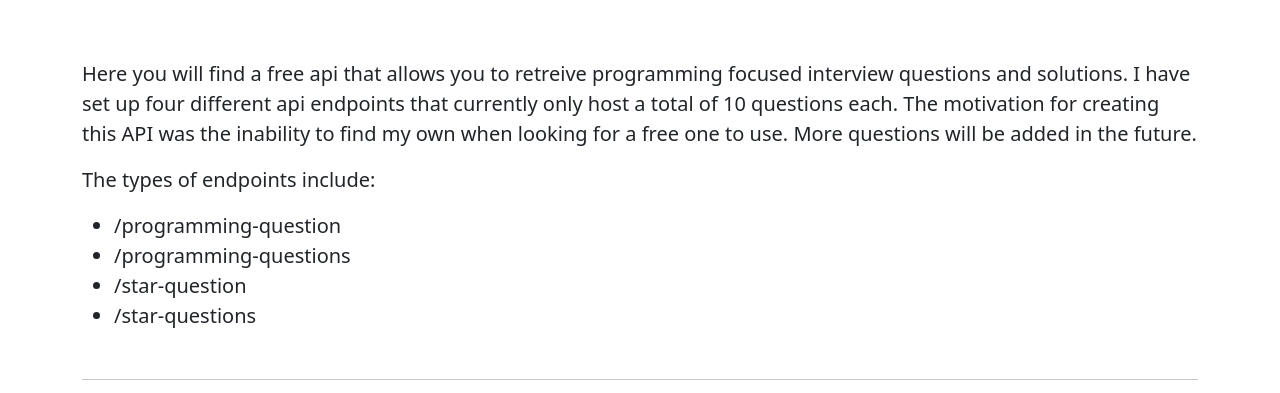
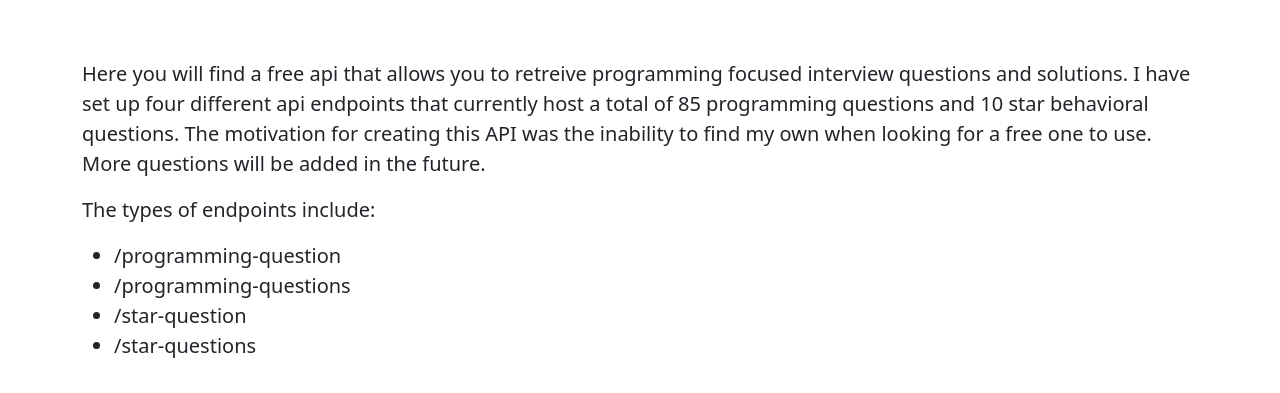
Before and after one commit to perezroyjr/interview-questions, a website: page index.html in a window 1280 px wide. Shown: the part 342-735 px from the top of the page. Drawn offline with nearby package versions, Linux system fonts and the light colour scheme.

Commit message:
Changed the about section to 85 questions

```diff
--- a/index.html
+++ b/index.html
@@ -22,7 +22,7 @@
 		 	<div class="flex-column mt-5 lead">
 		 		<div>
 		 			<p>
-		 			 Here you will find a free api that allows you to retreive programming focused interview questions and solutions. I have set up four different api endpoints that currently only host a total of 10 questions each. The motivation for creating this API was the inability to find my own when looking for a free one to use. More questions will be added in the future.
+		 			 Here you will find a free api that allows you to retreive programming focused interview questions and solutions. I have set up four different api endpoints that currently host a total of 85 programming questions and 10 star behavioral questions. The motivation for creating this API was the inability to find my own when looking for a free one to use. More questions will be added in the future.
 		 			</p>
 		 			<p>
 		 				The types of endpoints include:
```
